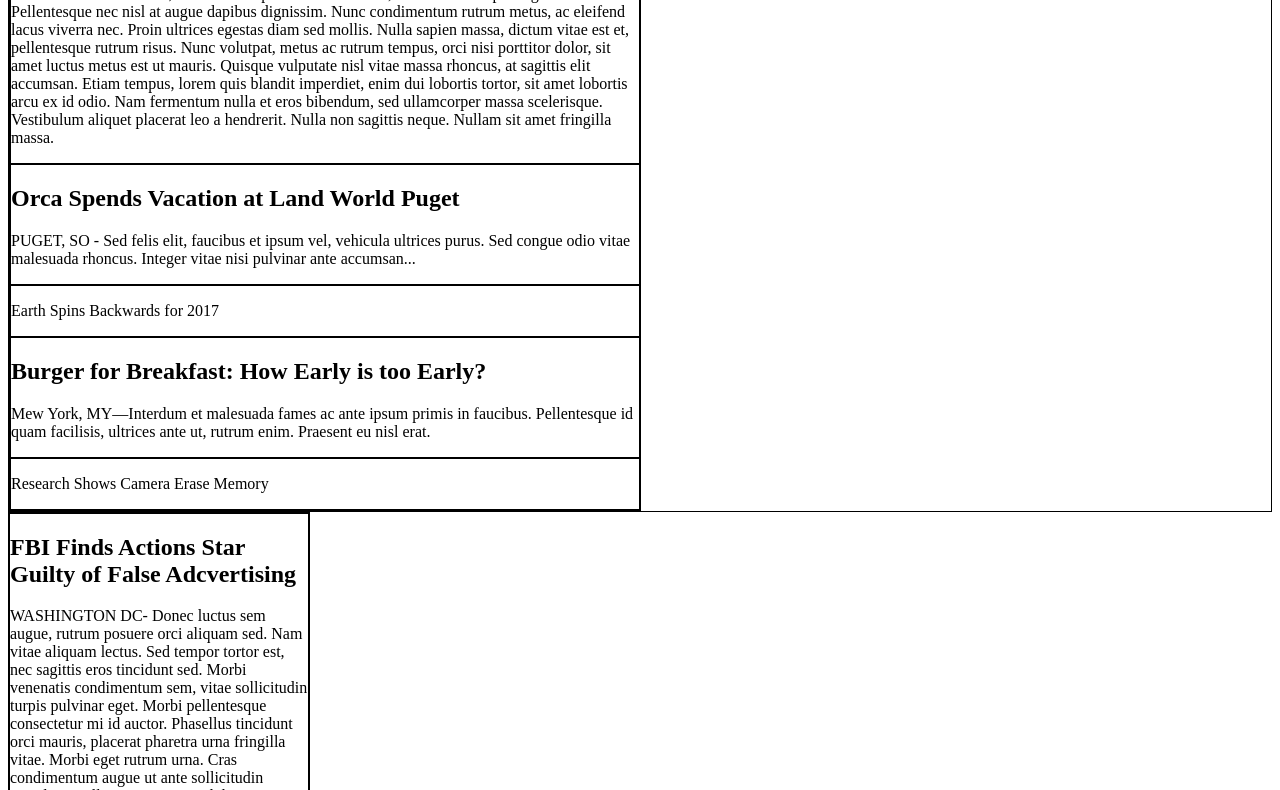
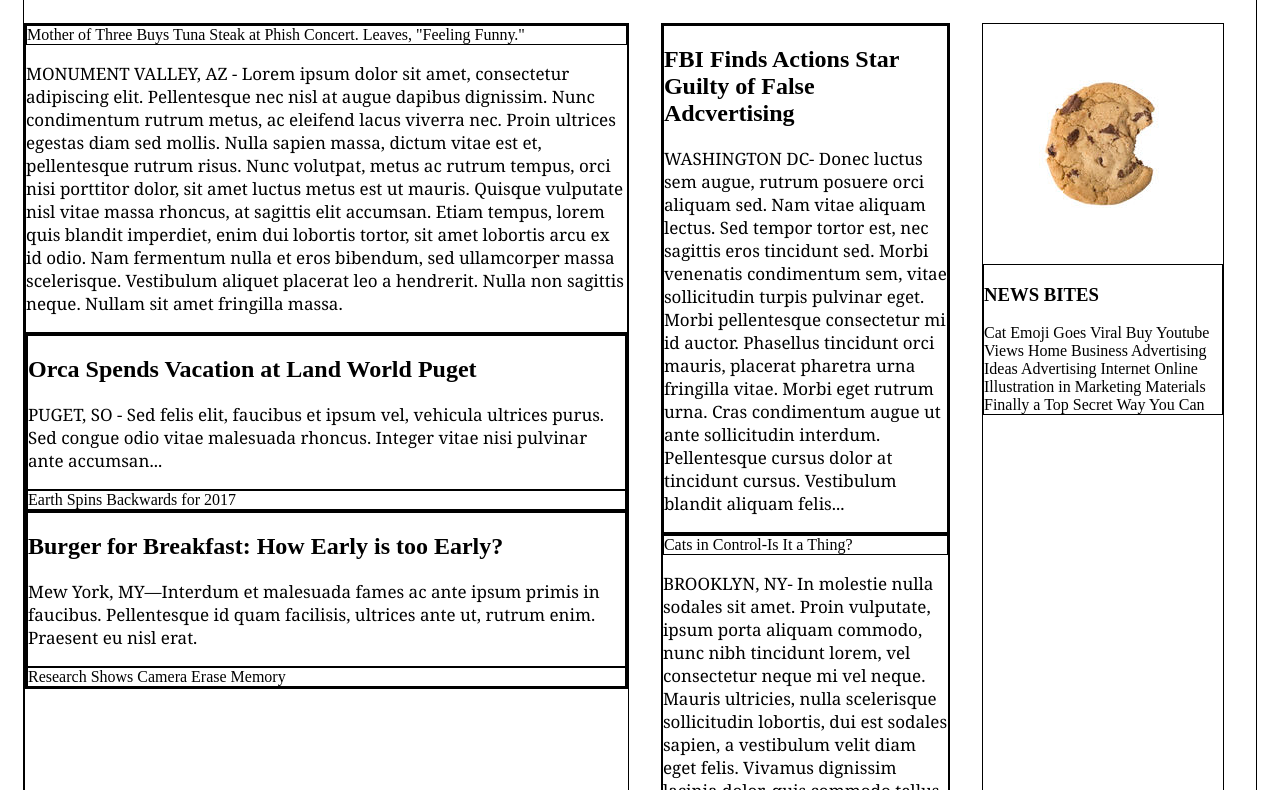
Before and after one commit to olliebudge/mytimes, a plain HTML site: page index.html in a window 1280 px wide. Shown: the part 94-884 px from the top of the page. Drawn offline with Linux system fonts and the light colour scheme.

Commit message:
Complete stage 2

```diff
--- a/index.html
+++ b/index.html
@@ -16,49 +16,60 @@
                 <span><a href="#">Science</a></span>
             </nav>
         </header>
+        <div class = "content">
+            <div class ="column large">
+                <div class = "lead-story">
+                    <div class = "image-content">
+                        <span>Mother of Three Buys Tuna Steak at Phish Concert. Leaves, "Feeling Funny."</span>
                     </div>
-        <div class = "container">
-            <div class ="column large">
-                <div class="heading">
-                    <p>Mother of Three Buys Tuna Steak at Phish Concert. Leaves, "Feeling Funny."</p>
+                    <p class = "narrative">MONUMENT VALLEY, AZ - Lorem ipsum dolor sit amet, consectetur adipiscing elit. Pellentesque nec nisl at augue dapibus dignissim. Nunc condimentum rutrum metus, ac eleifend lacus viverra nec. Proin ultrices egestas diam sed mollis. Nulla sapien massa, dictum vitae est et, pellentesque rutrum risus. Nunc volutpat, metus ac rutrum tempus, orci nisi porttitor dolor, sit amet luctus metus est ut mauris. Quisque vulputate nisl vitae massa rhoncus, at sagittis elit accumsan. Etiam tempus, lorem quis blandit imperdiet, enim dui lobortis tortor, sit amet lobortis arcu ex id odio. Nam fermentum nulla et eros bibendum, sed ullamcorper massa scelerisque. Vestibulum aliquet placerat leo a hendrerit. Nulla non sagittis neque. Nullam sit amet fringilla massa.
+                    </p>
                 </div>
-                <div class ="article">
-                    <p>MONUMENT VALLEY, AZ - Lorem ipsum dolor sit amet, consectetur adipiscing elit. Pellentesque nec nisl at augue dapibus dignissim. Nunc condimentum rutrum metus, ac eleifend lacus viverra nec. Proin ultrices egestas diam sed mollis. Nulla sapien massa, dictum vitae est et, pellentesque rutrum risus. Nunc volutpat, metus ac rutrum tempus, orci nisi porttitor dolor, sit amet luctus metus est ut mauris. Quisque vulputate nisl vitae massa rhoncus, at sagittis elit accumsan. Etiam tempus, lorem quis blandit imperdiet, enim dui lobortis tortor, sit amet lobortis arcu ex id odio. Nam fermentum nulla et eros bibendum, sed ullamcorper massa scelerisque. Vestibulum aliquet placerat leo a hendrerit. Nulla non sagittis neque. Nullam sit amet fringilla massa.</p>
+                <div class="stories">
+                    <div class="story">
+                        <div class = "text-content">
+                            <h2>Orca Spends Vacation at Land World Puget</h2>
+                            <p class = "narrative">PUGET, SO - Sed felis elit, faucibus et ipsum vel, vehicula ultrices purus. Sed congue odio vitae malesuada rhoncus. Integer vitae nisi pulvinar ante accumsan...</p>
                         </div>
-                <div>
-                    <h2>Orca Spends Vacation at Land World Puget</h2>
-                    <p>PUGET, SO - Sed felis elit, faucibus et ipsum vel, vehicula ultrices purus. Sed congue odio vitae malesuada rhoncus. Integer vitae nisi pulvinar ante accumsan...</p>
+                        <div class = "fall-cancelled image-content">
+                            <span>Earth Spins Backwards for 2017</span>
                         </div>
-                <div>
-                    <p>Earth Spins Backwards for 2017</p>
                     </div>
-                <div>
+                    <div class ="story">
+                        <div class = "text-content">
                             <h2>Burger for Breakfast: How Early is too Early?</h2>
-                    <p>Mew York, MY—Interdum et malesuada fames ac ante ipsum primis in faucibus. Pellentesque id quam facilisis, ultrices ante ut, rutrum enim. Praesent eu nisl erat.</p>
+                            <p class = "narrative">Mew York, MY—Interdum et malesuada fames ac ante ipsum primis in faucibus. Pellentesque id quam facilisis, ultrices ante ut, rutrum enim. Praesent eu nisl erat.</p>
                         </div>
-                <div>
-                    <p>Research Shows Camera Erase Memory</p>
+                        <div class = "pop-culture image-content">
+                            <span>Research Shows Camera Erase Memory</span>
+                        </div>
                     </div>
                 </div>
             </div>
             <div class = "column medium">
-                <div class = "article">
+                <div class = "story">
+                    <div class = "text-content">
                         <h2>FBI Finds Actions Star Guilty of False Adcvertising</h2>
-                    <p>WASHINGTON DC- Donec luctus sem augue, rutrum posuere orci aliquam sed. Nam vitae aliquam lectus. Sed tempor tortor est, nec sagittis eros tincidunt sed. Morbi venenatis condimentum sem, vitae sollicitudin turpis pulvinar eget. Morbi pellentesque consectetur mi id auctor. Phasellus tincidunt orci mauris, placerat pharetra urna fringilla vitae. Morbi eget rutrum urna. Cras condimentum augue ut ante sollicitudin interdum. Pellentesque cursus dolor at tincidunt cursus. Vestibulum blandit aliquam felis...</p>
+                        <p class = "narrative">WASHINGTON DC- Donec luctus sem augue, rutrum posuere orci aliquam sed. Nam vitae aliquam lectus. Sed tempor tortor est, nec sagittis eros tincidunt sed. Morbi venenatis condimentum sem, vitae sollicitudin turpis pulvinar eget. Morbi pellentesque consectetur mi id auctor. Phasellus tincidunt orci mauris, placerat pharetra urna fringilla vitae. Morbi eget rutrum urna. Cras condimentum augue ut ante sollicitudin interdum. Pellentesque cursus dolor at tincidunt cursus. Vestibulum blandit aliquam felis...</p>
                     </div>
-                <div class = "article">
-                    <div>
-                        <p>Cats in Control-Is It a Thing?</p>
                 </div>
-                    <p>BROOKLYN, NY- In molestie nulla sodales sit amet. Proin vulputate, ipsum porta aliquam commodo, nunc nibh tincidunt lorem, vel consectetur neque mi vel neque. Mauris ultricies, nulla scelerisque sollicitudin lobortis, dui est sodales sapien, a vestibulum velit diam eget felis. Vivamus dignissim lacinia dolor, quis commodo tellus pellentesque in.</p>
+                <div class = "story">
+                    <div class = "cat-ceo image-content">
+                        <span>Cats in Control-Is It a Thing?</span>
+                    </div>
+                    <p class = "narrative">BROOKLYN, NY- In molestie nulla sodales sit amet. Proin vulputate, ipsum porta aliquam commodo, nunc nibh tincidunt lorem, vel consectetur neque mi vel neque. Mauris ultricies, nulla scelerisque sollicitudin lobortis, dui est sodales sapien, a vestibulum velit diam eget felis. Vivamus dignissim lacinia dolor, quis commodo tellus pellentesque in.</p>
                 </div>
             </div>
             <div class ="column small">
-                <div class = "article">
-                    <p>Biscuit</p>
-                    <div class = "article">
-                        <h2>NEWS BITES</h2>
-                        <p>Cat Emoji Goes Viral Buy Youtube Views Home Business Advertising Ideas Advertising Internet Online Illustration in Marketing Materials Finally a Top Secret Way You Can</p>
+                <img class = "cookie" src="./resources/images/img-news-bite.png">
+                <div class = "news-bites">
+                        <h3>NEWS BITES</h3>
+                        <span class ="bite">Cat Emoji Goes Viral</span>
+                        <span class ="bite">Buy Youtube Views</span>
+                        <span class ="bite">Home Business Advertising Ideas</span>
+                        <span class ="bite">Advertising Internet Online</span>
+                        <span class ="bite">Illustration in Marketing Materials</span>
+                        <span class ="bite">Finally a Top Secret Way You Can</span>
                     </div>
                 </div>
             </div>
--- a/resources/css/style.css
+++ b/resources/css/style.css
@@ -2,6 +2,7 @@ header {
     display: flex;
     align-items: center;
     position: fixed;
+    z-index: 1;
     width: 100%;
     height: 80px;
     border-bottom: 1px solid black;
@@ -28,26 +29,59 @@ header {
     margin-right: 12px;
 }
 
-nav {
+header nav {
     padding-right: 40px;
 }
+
 nav span{
     display: inline-block;
     padding: 20px 10px;
 }
+
 a {
     color: black;
 }
+
+body {
+    display: block;
+    margin: 0;
+}
+.content {
+    display: flex;
+    padding-top: 116px;
+    width: 1232px;
+    margin: 0 auto 78px auto;
+}
+
 div {
     border: 1px solid black;
+}
+
+.column {
+    display: flex;
+    flex-direction: column;
+    margin-right: 32px;
 }
 
 .column.large {
     width: 630px;
 }
+
 .column.medium {
     width: 300px;
 }
+
 .column.small {
     width: 240px;
 }
+
+.narrative {
+    font-family: Georgia;
+    font-size: 17px;
+    color: black;
+}
+
+
+p {
+    display: block;
+}
```
Lines whose indentation alone changed are shown as unchanged.
